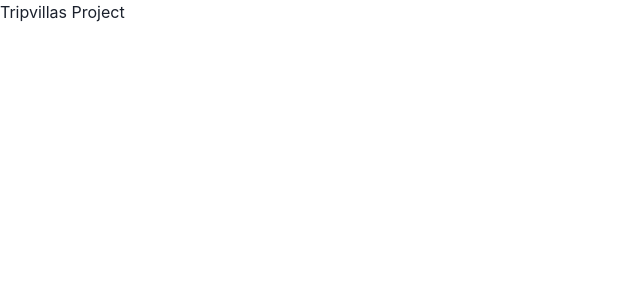
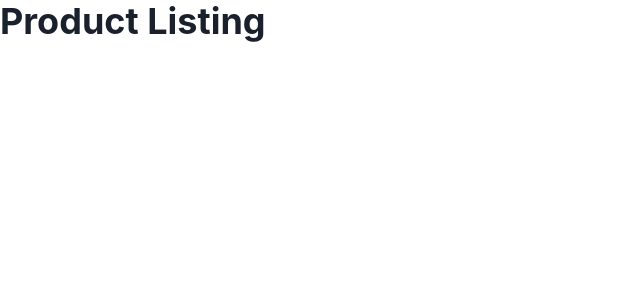
Before and after one commit to deepRaj06/kindly-earthquake-283, a React (Create React App) app: page /products in a window 1280 px wide. Shown: the top 300 px of the page, without its empty margins (0-640 px from the left). Built offline with nearby package versions, Linux system fonts and the light colour scheme.

Commit message:
added some page

```diff
--- a/src/App.js
+++ b/src/App.js
@@ -1,7 +1,8 @@
+import AllRoutes from "./Routes/AllRoutes"
 function App() {
   return (
     <>
-    <h1>Tripvillas Project</h1>
+    <AllRoutes />
     </>
   );
 }
--- /dev/null
+++ b/src/Pages/Error/Error.jsx
@@ -0,0 +1,12 @@
+import { Heading } from '@chakra-ui/react'
+import React from 'react'
+
+const Error = () => {
+  return (
+    <div>
+        <Heading>404 error</Heading>
+    </div>
+  )
+}
+
+export default Error
--- a/src/Pages/ProductList.jsx
+++ b/src/Pages/ProductList.jsx
@@ -1,8 +1,10 @@
 import React from 'react'
-import {Box,Flex} from "@chakra-ui/react"
+import {Box,Flex, Heading} from "@chakra-ui/react"
 const ProductList = () => {
   return (
-    <Box></Box>
+    <Box>
+        <Heading>Product Listing</Heading>
+    </Box>
   )
 }
 
--- a/src/Routes/AllRoutes.jsx
+++ b/src/Routes/AllRoutes.jsx
@@ -3,14 +3,21 @@ import { Routes, Route } from "react-router-dom";
 import HomePage from "../Pages/HomePage/HomePage";
 import ProductList from "../Pages/ProductList";
 import SingleProduct from "../Pages/SingleProduct/SingleProduct";
+import Checkout from "../Pages/Checkout/Checkout";
+import Login from "../Pages/Login/Login";
+import Signup from "../Pages/Signup/Signup";
+import Error from "../Pages/Error/Error";
+
 const AllRoutes = () => {
   return (
     <Routes>
       <Route path="/" element={<HomePage />} />
       <Route path="/products" element={<ProductList />} />
       <Route path="/products/:id" element={<SingleProduct />} />
-      <Route path="/login" element="loign" />
-      <Route path="/signup" element="loign" />
+      <Route path="/checkout" element={<Checkout />} />
+      <Route path="/login" element={<Login />} />
+      <Route path="/signup" element={<Signup />} />
+      <Route path="*" element={<Error />} />
     </Routes>
   );
 };
--- a/src/index.js
+++ b/src/index.js
@@ -5,11 +5,14 @@ import App from "./App";
 import { ChakraProvider } from "@chakra-ui/react";
 import { store } from "./Redux/store";
 import { Provider } from "react-redux";
+import {BrowserRouter} from 'react-router-dom';
 const root = ReactDOM.createRoot(document.getElementById("root"));
 root.render(
   <ChakraProvider>
-    <Provider store={store} >
-      <App />
-    </Provider>
+    <BrowserRouter>
+      <Provider store={store}>
+        <App />
+      </Provider>
+    </BrowserRouter>
   </ChakraProvider>
 );
```
